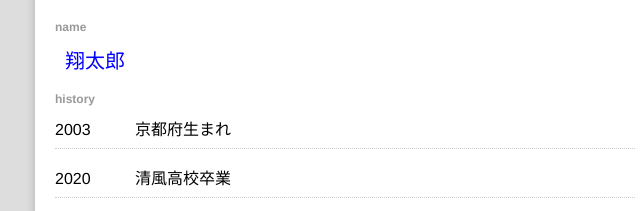
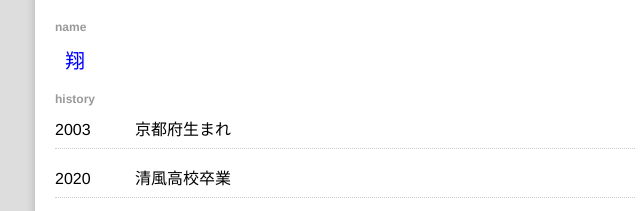
Before and after one commit to KUAD-XtechDesign/simple_page-shotaro314, a plain HTML site: page index.html in a window 1280 px wide. Shown: the part 333-544 px from the top of the page, 295-935 px from the left. Drawn offline with Linux system fonts and the light colour scheme.

Commit message:
name_changed

```diff
--- a/index.html
+++ b/index.html
@@ -19,7 +19,7 @@
       <!-- 個人情報なので注意 -->
       <div class="profile">
         <h2 class="title">name</h2>
-        <h1 class="name">翔太郎</h1>
+        <h1 class="name">翔</h1>
 
         <h2 class="title">history</h2>
         <ul class="history_list">
```
